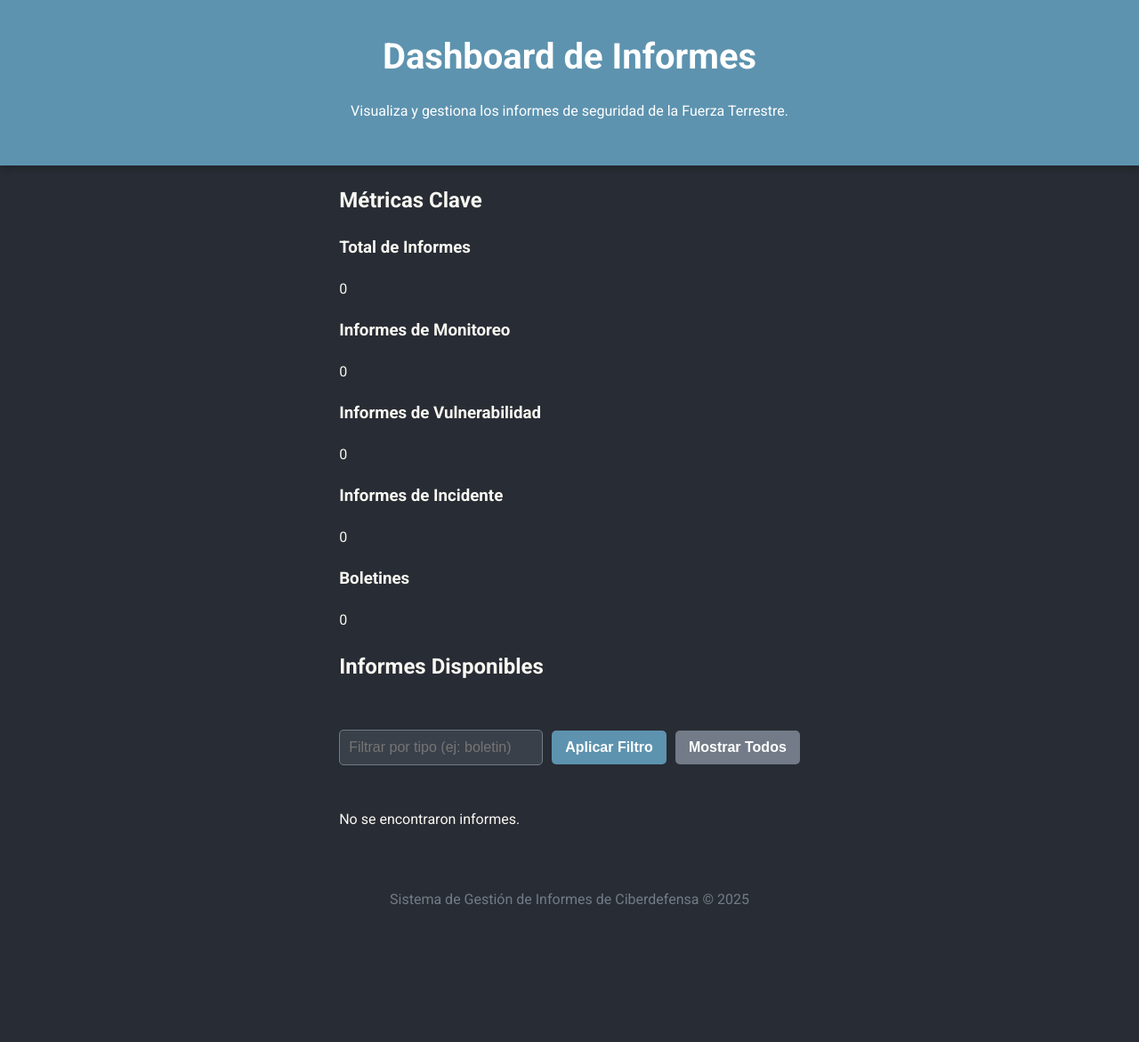
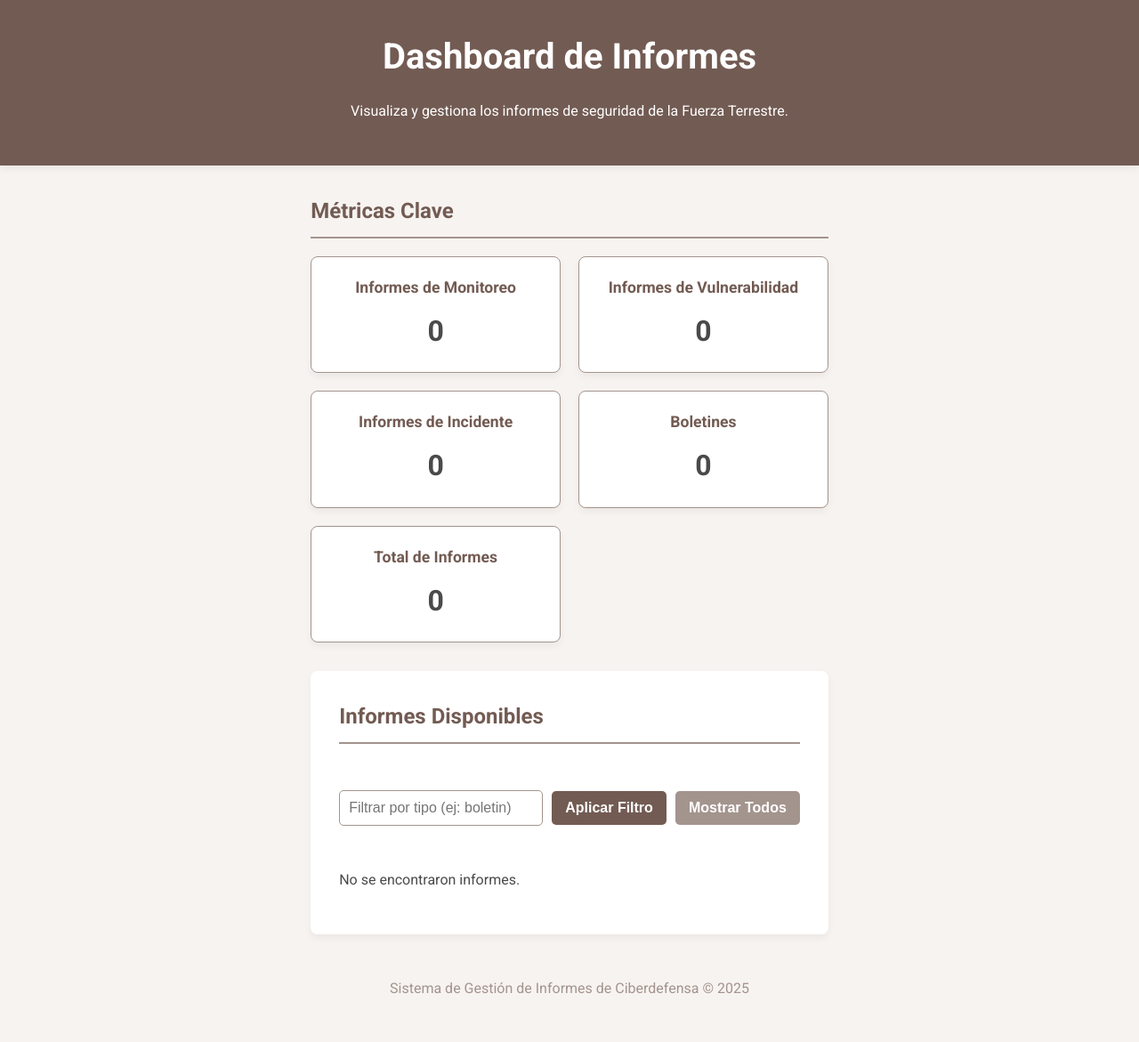
Before and after one commit to Mundrack/mi_sistema_informes, a Flask app: page /dashboard in a window 1280 px wide. Shown: the whole page at 89% size. Before the commit the page ends 1016 px from the top, so only its background shows below. Run offline with Flask 3, Linux system fonts and the light colour scheme; data that the repository does not hold is empty.

Commit message:
adaptation de dashboard and make bottons

```diff
--- a/routes.py
+++ b/routes.py
@@ -419,11 +419,11 @@ def home_page():
 
 @app.route('/dashboard/metrics', methods=['GET'])
 def get_metrics():
-    total_informes = Informe.query.count()
-    total_monitoreo = Informe.query.filter_by(tipo_informe='monitoreo').count()
-    total_boletin = Informe.query.filter_by(tipo_informe='boletin').count()
-    total_vulnerabilidad = Informe.query.filter_by(tipo_informe='vulnerabilidad').count()
-    total_incidente = Informe.query.filter_by(tipo_informe='incidente').count()
+    total_informes = Informe.query.filter_by(estado_eliminado=False).count()
+    total_monitoreo = Informe.query.filter_by(tipo_informe='monitoreo', estado_eliminado=False).count()
+    total_boletin = Informe.query.filter_by(tipo_informe='boletin', estado_eliminado=False).count()
+    total_vulnerabilidad = Informe.query.filter_by(tipo_informe='vulnerabilidad', estado_eliminado=False).count()
+    total_incidente = Informe.query.filter_by(tipo_informe='incidente', estado_eliminado=False).count()
 
     return jsonify({
         "total_informes": total_informes,
--- a/static/css/style.css
+++ b/static/css/style.css
@@ -1,12 +1,12 @@
-/* Paleta de colores cálidos y suaves */
+/* Paleta de colores neutros y terrosos */
 :root {
-    --bg-color: #282c34; /* Gris oscuro para un fondo relajante */
-    --text-color: #f8f8f2; /* Gris claro para las letras */
-    --primary-color: #5d93af; /* Azul suave para elementos principales */
-    --secondary-color: #727b87; /* Gris azulado para acentos y bordes */
-    --accent-color: #a1c8d7; /* Azul más claro para botones y hover */
-    --card-bg: #3a4049; /* Gris más claro para las tarjetas */
-    --shadow-light: 0 4px 8px rgba(0,0,0,0.2);
+    --bg-color: #f7f3f0; /* Gris muy claro para el fondo */
+    --text-color: #4a4a4a; /* Gris oscuro para el texto */
+    --primary-color: #725b53; /* Marrón suave para elementos principales */
+    --secondary-color: #a3948e; /* Gris cálido para acentos */
+    --accent-color: #92756a; /* Marrón rojizo para botones y hover */
+    --card-bg: #fff; /* Blanco para las tarjetas */
+    --shadow-light: 0 4px 8px rgba(0,0,0,0.05);
 }
 
 /* Estilos Generales y Tipografía */
@@ -26,6 +26,24 @@ body {
     max-width: 1200px;
     margin: 0 auto;
     padding: 0 20px;
+}
+
+/* Encabezado y Navegación */
+.header {
+    background-color: var(--primary-color);
+    color: #fff;
+    padding: 2rem 0;
+    text-align: center;
+    box-shadow: var(--shadow-light);
+    display: flex;
+    justify-content: center;
+    align-items: center;
+    gap: 20px;
+}
+
+.header h1 {
+    margin: 0;
+    font-size: 2.5rem;
 }
 
 /* Estilos del Formulario de Login */
@@ -89,20 +107,47 @@ body {
     background-color: var(--accent-color);
 }
 
-/* Estilos para el Dashboard (futuro) */
-.header {
-    background-color: var(--primary-color);
-    color: #fff;
+/* Sección de Métricas */
+.metrics {
     padding: 2rem 0;
+}
+
+.metric-grid {
+    display: grid;
+    grid-template-columns: repeat(auto-fit, minmax(200px, 1fr));
+    gap: 20px;
+}
+
+.metric-card {
+    background-color: var(--card-bg);
+    border: 1px solid var(--secondary-color);
+    border-radius: 8px;
+    padding: 20px;
     text-align: center;
     box-shadow: var(--shadow-light);
+    cursor: pointer;
+    transition: transform 0.2s ease, box-shadow 0.2s ease;
 }
 
-.header h1 {
-    margin: 0;
-    font-size: 2.5rem;
+.metric-card:hover {
+    transform: translateY(-5px);
+    box-shadow: 0 8px 16px rgba(0,0,0,0.2);
 }
 
+.metric-card h3 {
+    margin: 0;
+    font-size: 1.1rem;
+    color: var(--primary-color);
+}
+
+.metric-card p {
+    font-size: 2rem;
+    font-weight: bold;
+    margin: 10px 0 0;
+    color: var(--text-color);
+}
+
+/* Sección de Filtros */
 .filters {
     padding: 2rem 0;
     display: flex;
@@ -150,8 +195,29 @@ body {
     background-color: #6a7480;
 }
 
+/* Lista de Informes */
+.reports-list {
+    background-color: var(--card-bg);
+    padding: 2rem;
+    border-radius: 8px;
+    box-shadow: var(--shadow-light);
+}
+
+.list-title {
+    margin-top: 0;
+    border-bottom: 2px solid var(--secondary-color);
+    padding-bottom: 10px;
+    color: var(--primary-color);
+}
+
+.report-grid {
+    display: grid;
+    grid-template-columns: repeat(auto-fill, minmax(300px, 1fr));
+    gap: 20px;
+}
+
 .report-card {
-    background-color: var(--card-bg);
+    background-color: var(--bg-color);
     border: 1px solid var(--secondary-color);
     border-radius: 8px;
     padding: 20px;
@@ -169,12 +235,23 @@ body {
     color: var(--accent-color);
 }
 
+.report-card p {
+    margin: 5px 0;
+    font-size: 0.9rem;
+}
+
 .report-meta {
     color: var(--secondary-color);
     font-style: italic;
     font-size: 0.8rem;
 }
 
+#loadingMessage {
+    text-align: center;
+    color: var(--secondary-color);
+}
+
+/* Pie de Página */
 .footer {
     text-align: center;
     padding: 2rem 0;
--- a/static/js/dashboard.js
+++ b/static/js/dashboard.js
@@ -23,27 +23,40 @@ document.addEventListener('DOMContentLoaded', () => {
     // Función para mostrar las métricas en cuadros
     const displayMetrics = (metrics) => {
         metricContainer.innerHTML = `
-            <div class="metric-card">
+            <div class="metric-card" data-report-type="monitoreo">
+                <h3>Informes de Monitoreo</h3>
+                <p>${metrics.total_monitoreo}</p>
+            </div>
+            <div class="metric-card" data-report-type="vulnerabilidad">
+                <h3>Informes de Vulnerabilidad</h3>
+                <p>${metrics.total_vulnerabilidad}</p>
+            </div>
+            <div class="metric-card" data-report-type="incidente">
+                <h3>Informes de Incidente</h3>
+                <p>${metrics.total_incidente}</p>
+            </div>
+            <div class="metric-card" data-report-type="boletin">
+                <h3>Boletines</h3>
+                <p>${metrics.total_boletin}</p>
+            </div>
+            <div class="metric-card" data-report-type="total">
                 <h3>Total de Informes</h3>
                 <p>${metrics.total_informes}</p>
             </div>
-            <div class="metric-card">
-                <h3>Informes de Monitoreo</h3>
-                <p>${metrics.total_monitoreo}</p>
-            </div>
-            <div class="metric-card">
-                <h3>Informes de Vulnerabilidad</h3>
-                <p>${metrics.total_vulnerabilidad}</p>
-            </div>
-            <div class="metric-card">
-                <h3>Informes de Incidente</h3>
-                <p>${metrics.total_incidente}</p>
-            </div>
-            <div class="metric-card">
-                <h3>Boletines</h3>
-                <p>${metrics.total_boletin}</p>
-            </div>
         `;
+
+        // Añadir lógica para que los cuadros sean clicables
+        document.querySelectorAll('.metric-card').forEach(card => {
+            card.addEventListener('click', () => {
+                const reportType = card.dataset.reportType;
+                if (reportType === 'total') {
+                    fetchReports(); // Mostrar todos los informes
+                } else {
+                    fetchReports(reportType); // Filtrar por tipo
+                    filterInput.value = reportType;
+                }
+            });
+        });
     };
 
     // Función para obtener y mostrar informes (la misma que ya tenías)
@@ -103,6 +116,13 @@ document.addEventListener('DOMContentLoaded', () => {
         fetchReports();
     });
 
+    filterInput.addEventListener('keydown', (event) => {
+    if (event.key === 'Enter') {
+        event.preventDefault(); // Evita que el formulario se envíe si lo hay
+        filterButton.click(); // Simula el clic en el botón de filtro
+    }
+    });
+
     // Cargar métricas e informes al iniciar la página
     fetchMetrics();
     fetchReports();
```
